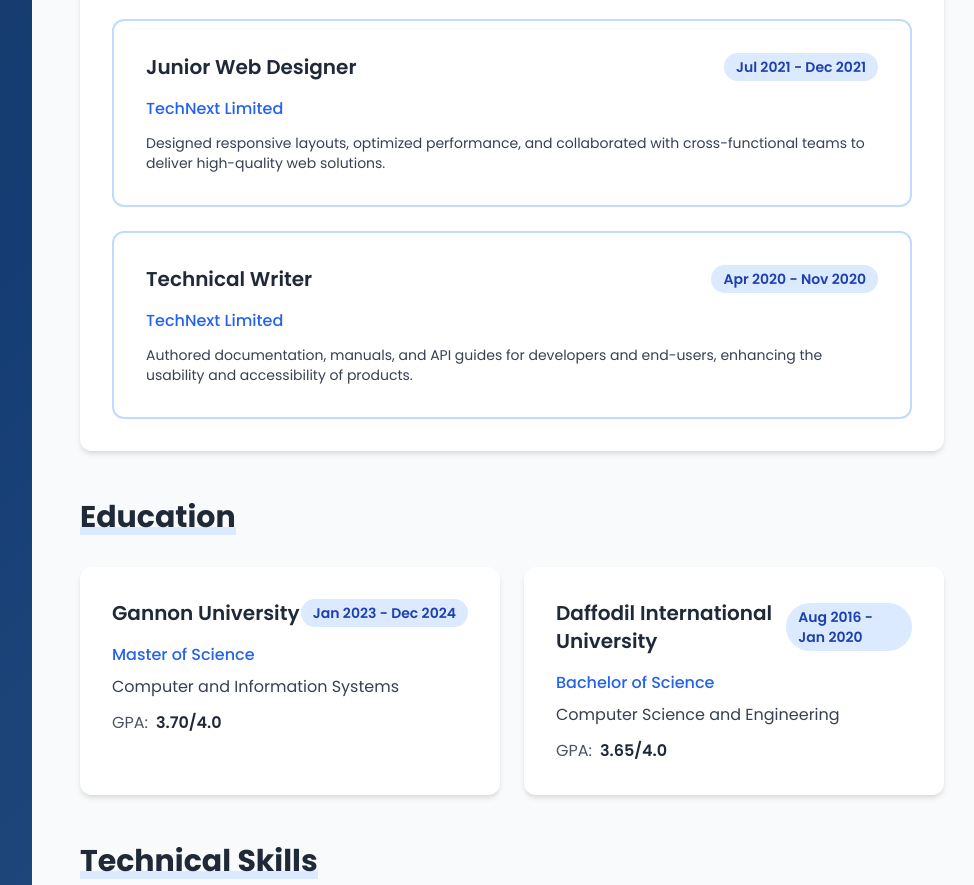
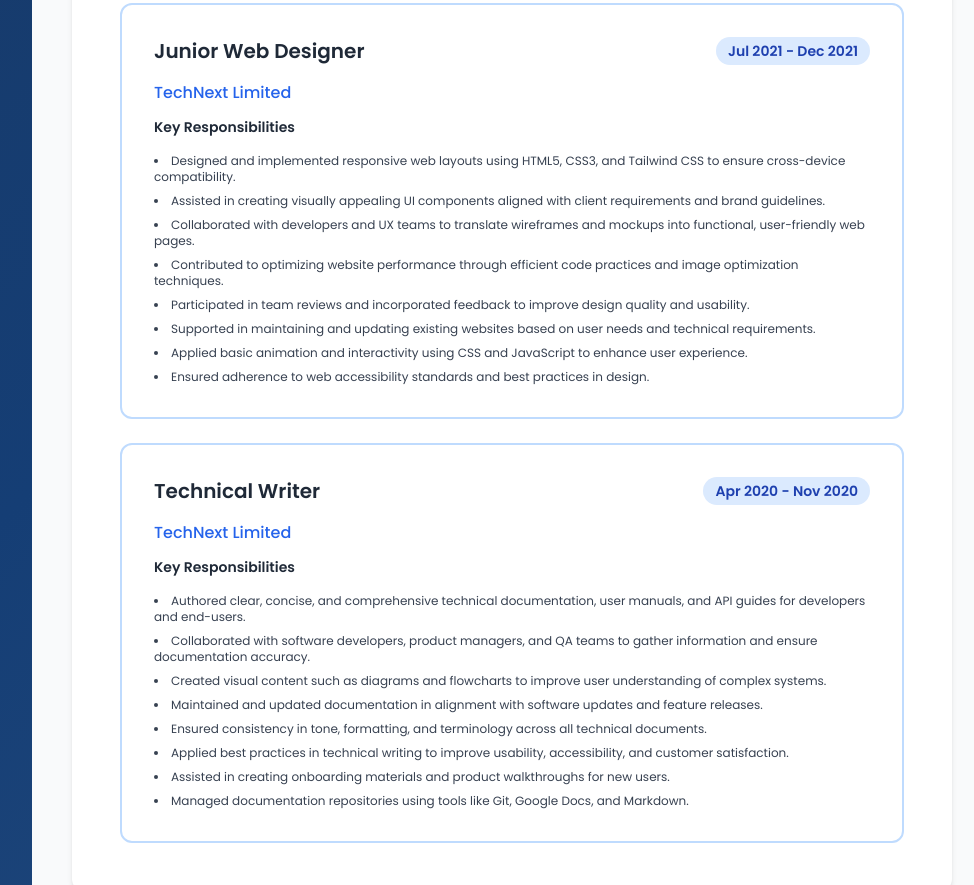
Before and after one commit to Shohail321/my-resume, a website: page index.html in a window 1280 px wide. Shown: the part 864-1749 px from the top of the page, without its empty margins (288-1262 px from the left). Drawn offline with nearby package versions, Linux system fonts and the light colour scheme.

Commit message:
fix experience section

```diff
--- a/index.html
+++ b/index.html
@@ -185,9 +185,9 @@
       </div>
 
       <!-- Main Content -->
-      <main class="flex-1 p-8 lg:p-12">
+      <main class="flex-1 px-8 lg:px-10">
         <div
-          class="sticky top-0 z-20 bg-white rounded-xl shadow-md border-2 border-green-200 overflow-hidden px-4 py-6 mb-6 hidden md:block"
+          class="sticky top-0 z-20 bg-white rounded-sm shadow-md border-2 border-green-200 overflow-hidden px-4 py-6 mt-4 mb-6 hidden md:block"
         >
           <ul class="flex justify-center items-center">
             <li class="nav-item">
@@ -267,7 +267,7 @@
             ></span>
           </h2>
 
-          <div class="space-y-6 bg-white p-8 rounded-xl shadow-md">
+          <div class="space-y-6 bg-white p-12 rounded-xl shadow-md">
             <!-- Experience Card 1 -->
             <div
               class="border-2 border-blue-200 rounded-xl overflow-hidden card-hover"
@@ -317,11 +317,19 @@
                   >
                 </div>
                 <p class="text-blue-600 font-medium mb-3">TechNext Limited</p>
-                <p class="text-gray-700 text-sm">
-                  Designed responsive layouts, optimized performance, and
-                  collaborated with cross-functional teams to deliver
-                  high-quality web solutions.
-                </p>
+
+                <h2 class="text-sm font-semibold text-gray-800 mb-4">Key Responsibilities</h2>
+                  <ul class="list-disc text-xs list-inside text-gray-700 space-y-2">
+                    <li>Designed and implemented responsive web layouts using HTML5, CSS3, and Tailwind CSS to ensure cross-device compatibility.</li>
+                    <li>Assisted in creating visually appealing UI components aligned with client requirements and brand guidelines.</li>
+                    <li>Collaborated with developers and UX teams to translate wireframes and mockups into functional, user-friendly web pages.</li>
+                    <li>Contributed to optimizing website performance through efficient code practices and image optimization techniques.</li>
+                    <li>Participated in team reviews and incorporated feedback to improve design quality and usability.</li>
+                    <li>Supported in maintaining and updating existing websites based on user needs and technical requirements.</li>
+                    <li>Applied basic animation and interactivity using CSS and JavaScript to enhance user experience.</li>
+                    <li>Ensured adherence to web accessibility standards and best practices in design.</li>
+                  </ul>
+
               </div>
             </div>
 
@@ -342,11 +350,17 @@
                   >
                 </div>
                 <p class="text-blue-600 font-medium mb-3">TechNext Limited</p>
-                <p class="text-gray-700 text-sm">
-                  Authored documentation, manuals, and API guides for developers
-                  and end-users, enhancing the usability and accessibility of
-                  products.
-                </p>
+                <h2 class="text-sm font-semibold text-gray-800 mb-4">Key Responsibilities</h2>
+                  <ul class="list-disc text-xs list-inside text-gray-700 space-y-2">
+                    <li>Authored clear, concise, and comprehensive technical documentation, user manuals, and API guides for developers and end-users.</li>
+                    <li>Collaborated with software developers, product managers, and QA teams to gather information and ensure documentation accuracy.</li>
+                    <li>Created visual content such as diagrams and flowcharts to improve user understanding of complex systems.</li>
+                    <li>Maintained and updated documentation in alignment with software updates and feature releases.</li>
+                    <li>Ensured consistency in tone, formatting, and terminology across all technical documents.</li>
+                    <li>Applied best practices in technical writing to improve usability, accessibility, and customer satisfaction.</li>
+                    <li>Assisted in creating onboarding materials and product walkthroughs for new users.</li>
+                    <li>Managed documentation repositories using tools like Git, Google Docs, and Markdown.</li>
+                  </ul>
               </div>
             </div>
           </div>
```
